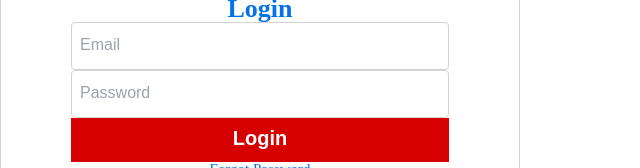
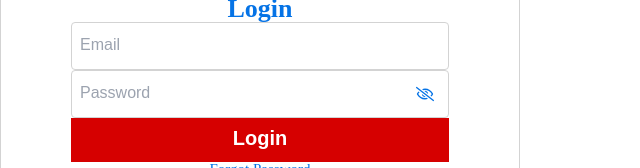
Before and after one commit to ishtiyak98/Prothom-Alo-Clone, a React (Vite) app in the folder client/: page /login in a window 1280 px wide. Shown: the part 190-358 px from the top of the page, without its empty margins (0-640 px from the left). Built offline with nearby package versions, Linux system fonts and the light colour scheme; a web font is replaced by a local one.

Commit message:
pass show-hide

```diff
--- a/client/src/pages/Login/Login.jsx
+++ b/client/src/pages/Login/Login.jsx
@@ -3,6 +3,7 @@ import { Link } from "react-router-dom";
 import "../../styles/Login.scss";
 import Logo from "../../assets/logo.png";
 import { IoIosArrowBack } from "react-icons/io";
+import { FaRegEyeSlash, FaRegEye } from "react-icons/fa";
 import GoogleLogo from "../../assets/social-icons/google-icon.svg";
 import checkValidEmail from "../../utils/checkValidEmail";
 
@@ -10,6 +11,7 @@ const Login = () => {
   const [formData, setFormData] = useState({ email: "", password: "" });
   const [emailError, setEmailError] = useState("");
   const [passError, setPassError] = useState("");
+  const [passShow, setPassShow] = useState(false);
 
   const emailCheck = (email) => {
     const isValid = checkValidEmail(email);
@@ -40,6 +42,10 @@ const Login = () => {
   const handlePassChange = (e) => {
     passEmptyCheck(e.target.value);
     setFormData({ ...formData, password: e.target.value });
+  };
+
+  const handlePassShow = () => {
+    setPassShow(!passShow);
   };
 
   const handleLogin = (e) => {
@@ -86,14 +92,26 @@ const Login = () => {
                   {emailError && <p className="input-error">{emailError}</p>}
                 </div>
                 <div>
+                  <div className="password-field">
                     <input
-                    type="password"
+                      type={passShow ? "text" : "password"}
                       placeholder="Password"
                       name="password"
                       id="password"
-                    className="input-field"
+                      className="input-field input-pass-field"
                       onChange={(e) => handlePassChange(e)}
                     />
+                    <div
+                      className="password-show-item"
+                      onClick={handlePassShow}
+                    >
+                      {passShow ? (
+                        <FaRegEye></FaRegEye>
+                      ) : (
+                        <FaRegEyeSlash></FaRegEyeSlash>
+                      )}
+                    </div>
+                  </div>
                   {passError && <p className="input-error">{passError}</p>}
                 </div>
                 <div>
--- a/client/src/styles/Login.scss
+++ b/client/src/styles/Login.scss
@@ -33,12 +33,34 @@
         }
 
         .form-container {
+            .password-field {
+                position: relative;
+
+                .password-show-item {
+                    color: $blue;
+                    font-size: 18px;
+                    position: absolute;
+                    top: 50%;
+                    right: 0%;
+                    transform: translateY(-50%);
+                    padding: 0px 15px;
+                    -webkit-user-select: none; /* Safari */
+                    -ms-user-select: none; /* IE 10 and IE 11 */
+                    user-select: none; /* Standard syntax */
+                }
+                &:hover {
+                    cursor: pointer;
+                }
+            }
             .input-field {
                 width: 100%;
                 padding: 12px 8px;
                 outline: none;
                 border: 1px solid lightgray;
                 border-radius: 4px;
+            }
+            .input-pass-field {
+                padding-right: 45px;
             }
             .input-error {
                 font-family: serif;
@@ -81,7 +103,7 @@
             font-weight: 600;
             color: black;
 
-            @include lg{
+            @include lg {
                 font-size: 18px;
             }
 
```
Lines whose indentation alone changed are shown as unchanged.
